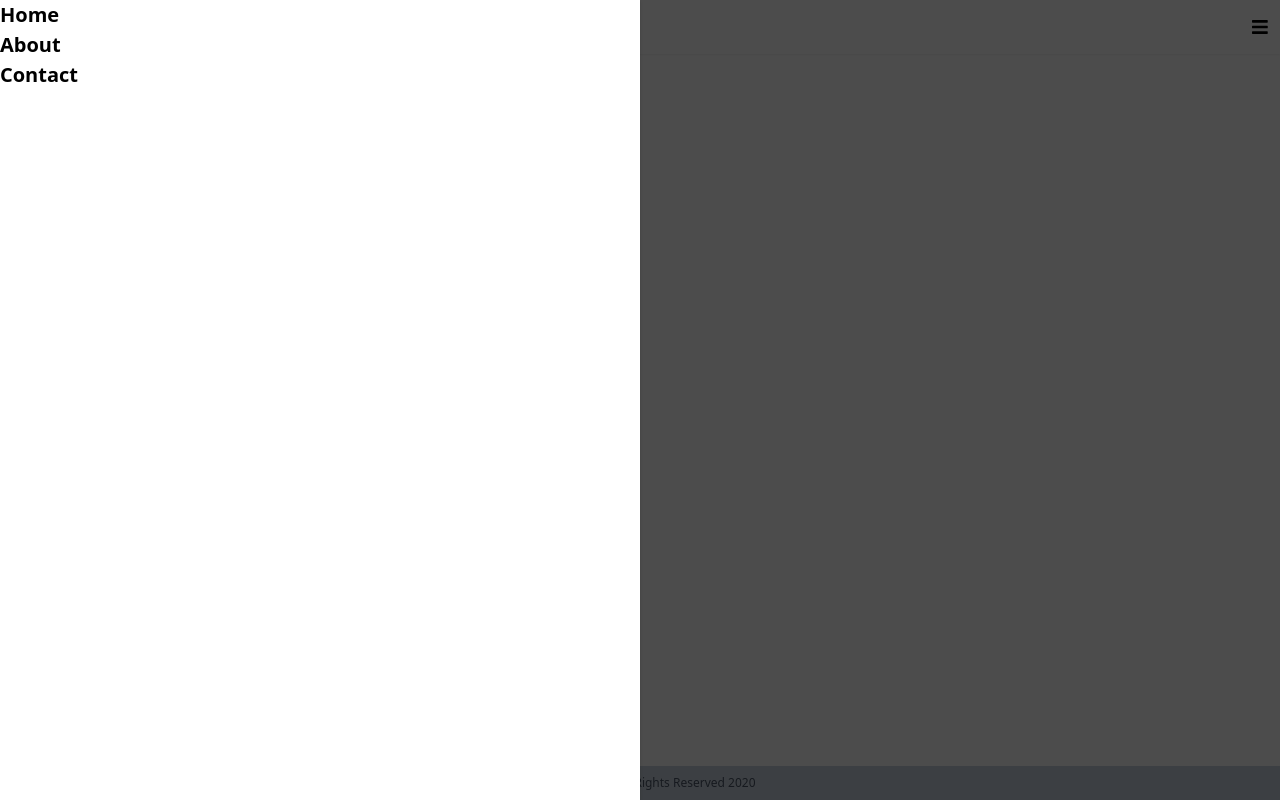
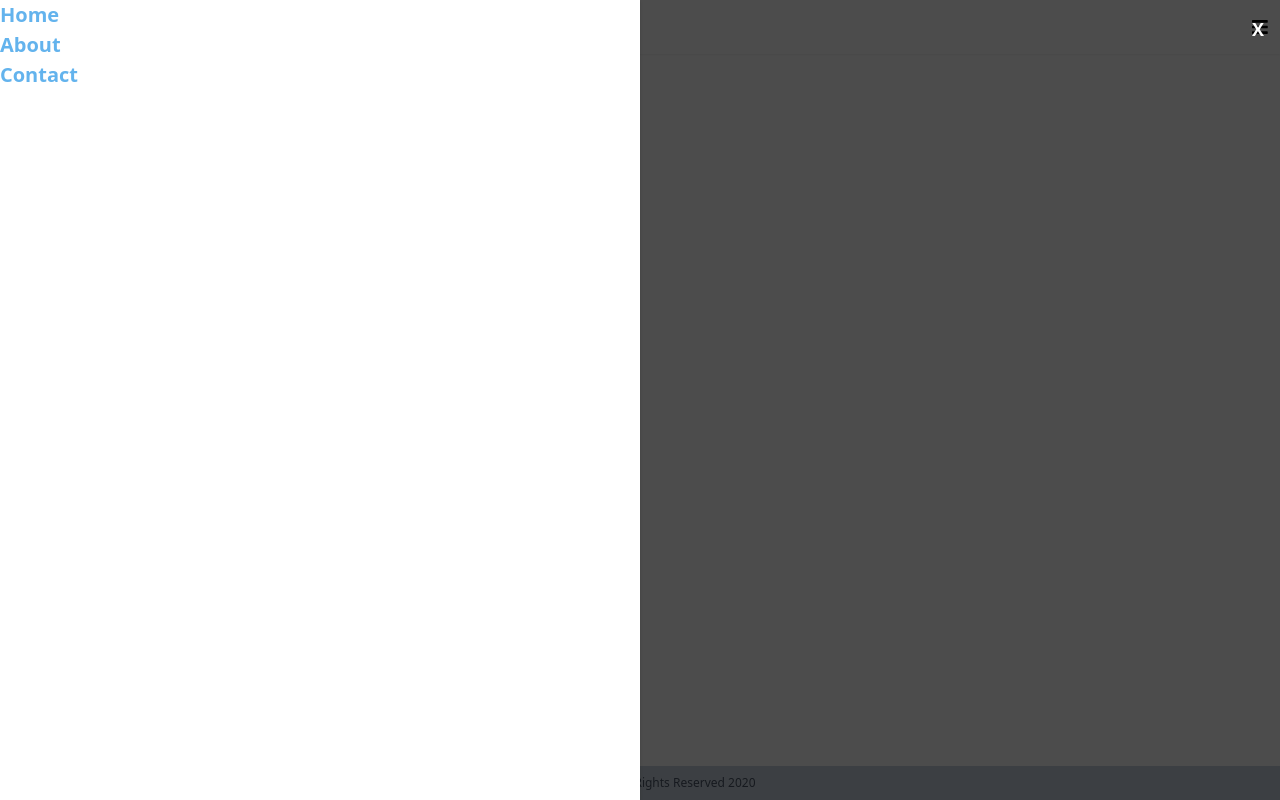
Before and after one commit to GeethuGopi/ReactApp, a React (Create React App) app: page / in a window 1280 px wide. Both pictures are taken after a click on the icon 1260 px from the left and 27 px from the top of the page. Built offline with nearby package versions, Linux system fonts and the light colour scheme.

Commit message:
added link to nav menus

```diff
--- a/package.json
+++ b/package.json
@@ -14,6 +14,7 @@
     "postcss-cli": "^8.2.0",
     "react": "^17.0.1",
     "react-dom": "^17.0.1",
+    "react-router-dom": "^5.2.0",
     "react-scripts": "4.0.0",
     "react-spring": "^8.0.27",
     "tailwindcss": "^1.9.6",
--- a/src/App.js
+++ b/src/App.js
@@ -3,13 +3,16 @@ import React from "react";
 //import Hello from './Components/Hello';
 import Header from "./Components/Header";
 import Footer from "./Components/Footer";
+import {BrowserRouter as Router, Route, Switch} from 'react-router-dom';
 
 function App() {
   return (
     <div>
+      <Router>
       <Header />
       {/*<Hello city='Auckland' />*/}
       <Footer />
+      </Router>
     </div>
   );
 }
--- a/src/Components/Navigation.jsx
+++ b/src/Components/Navigation.jsx
@@ -2,6 +2,7 @@ import React,{useState} from 'react';
 import { FontAwesomeIcon } from "@fortawesome/react-fontawesome"
 import {faBars} from "@fortawesome/free-solid-svg-icons"
 import {useTransition, animated} from 'react-spring'
+import {Link} from 'react-router-dom';
 
 const Navigation = () => {
     const [displayMenu,setDisplayMenu] = useState(false)
@@ -52,6 +53,10 @@ const Navigation = () => {
                     item && <animated.div key={key} style={props} className="bg-black-trans-70 fixed top-0 left-0 w-full h-full z-20 bg-black fixed top-0 left-0 w-full h-full z-20"
                     onClick={()=>setDisplayMenu(false)}
                         >
+
+                        <span className="text-white text-lg cursor-pointer absolute top-0 right-0 p-4"
+                            onClick={()=>setDisplayMenu(false)}
+                            >X</span>
                             </animated.div> //animation using react-spring
                     )}
 
@@ -60,9 +65,21 @@ const Navigation = () => {
                     {menuTransitions.map(({ item, key, props }) =>
                     item && <animated.div key={key} style={props} className="fixed top-0 left-0 bg-white w-6/12 h-full shadow z-30 list-none">
                             <ul>
-                                <li>Home</li>
-                                 <li>About</li>
-                                 <li>Contact</li>
+
+                                    <li>
+                                        <Link className="text-blue-400" to="/">Home</Link>
+                                    </li>
+
+
+                                    <li>
+                                        <Link className="text-blue-400" to="/about">About
+                                    </Link></li>
+
+
+                                    <li>
+                                        <Link className="text-blue-400" to="/contact">Contact
+                                    </Link></li>
+
                         </ul>
                             </animated.div> //animation using react-spring
                     )}
```
Also changed, not shown: 1 other file (tests, documents, lock files or other folders).
